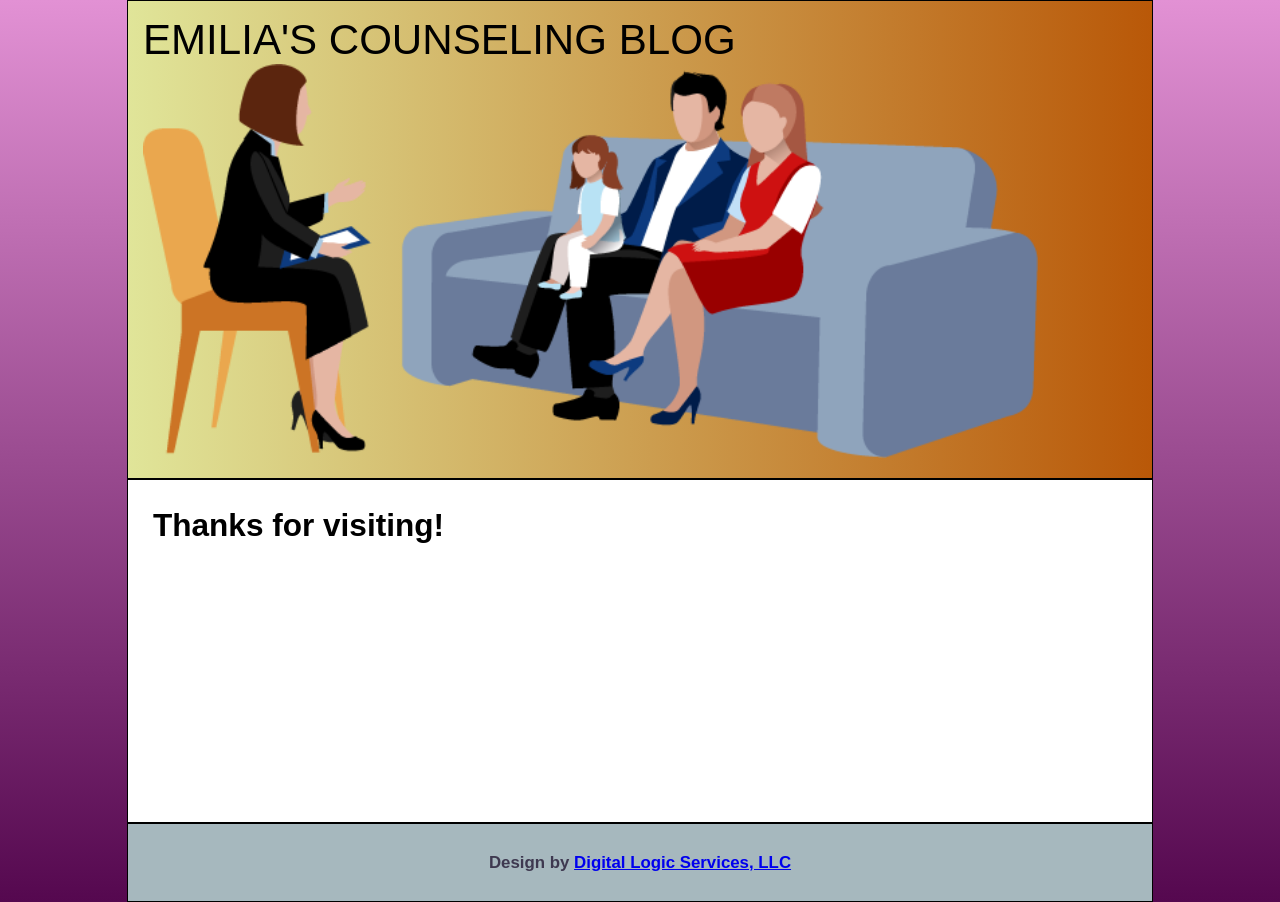
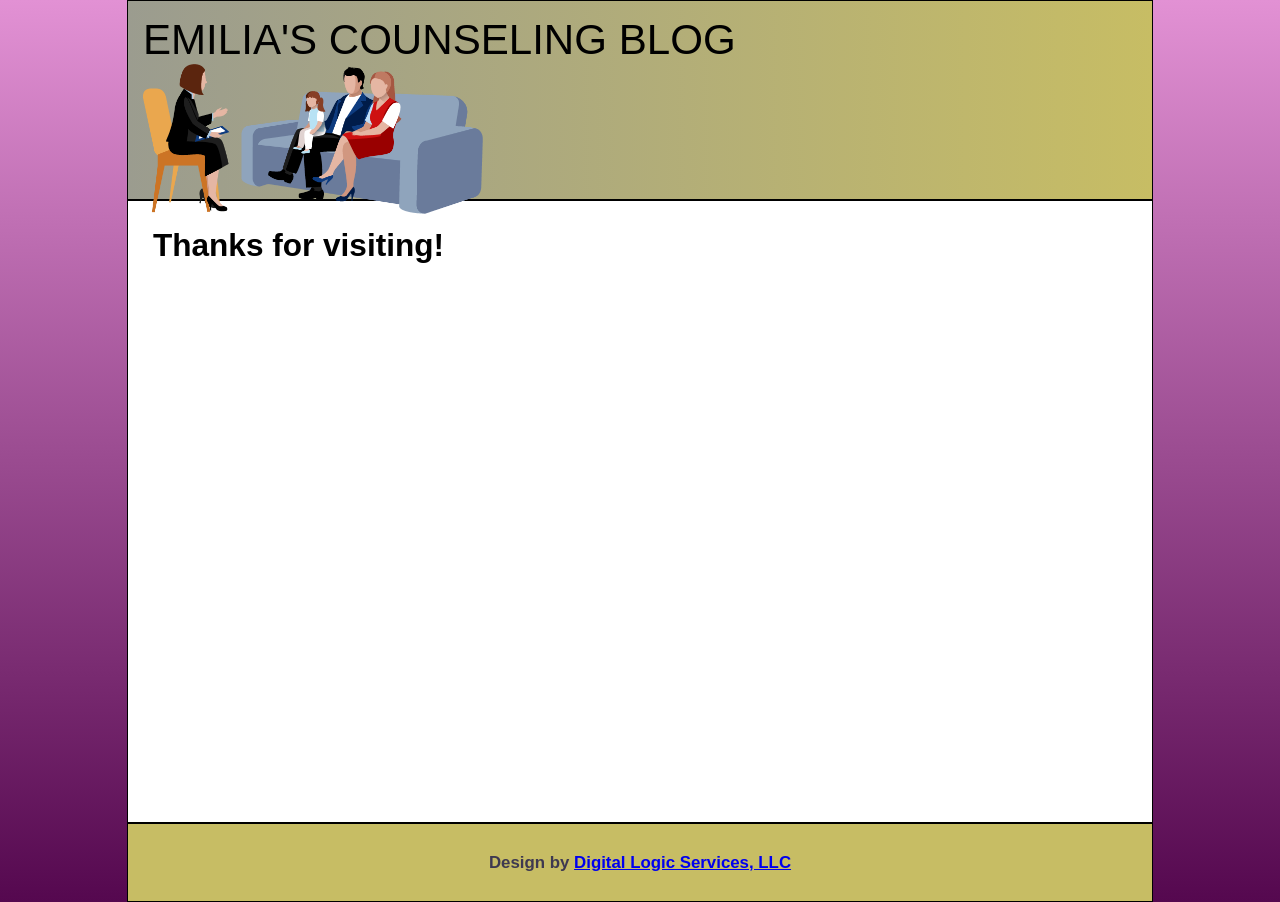
Before and after one commit to scporet/mysite, a Jekyll site: the page built from index.md, in a window 1280 px wide. Built offline with Jekyll 4.4.1, drawn with Linux system fonts in a browser that asks for light colours.

Commit message:
color changes

```diff
--- a/assets/css/main.css
+++ b/assets/css/main.css
@@ -36,7 +36,7 @@ h2 {
       "content"
       "footer";
     grid-template-columns: 1fr (repeat, 6fr);
-    grid-template-rows: auto 1fr auto;
+    grid-template-rows: 200px 1fr auto;
     grid-gap: 0;
     min-height: 100vh;
     height: 100%;
@@ -46,12 +46,12 @@ h2 {
     height: auto;
     grid-area: header;
     background-image:
-      linear-gradient(to right, rgb(224, 229, 153), #b95808);
+      linear-gradient(to right, rgb(155, 156, 143), #c7bd64);
   }
 
   img {
-      width: 90%;
-      height: auto;
+      width: auto%;
+      height: 150px;
   }
 
   .title {
@@ -76,7 +76,7 @@ h2 {
     margin: 0px;
     padding: 7px;
     height: auto;
-    background: #a6b8be;
+    background: #c7bd64;
     border-top: 2px solid #000;
     color: rgb(62, 57, 80);
     font-size: .8em;
```
Also changed, not shown: 2 other files.
